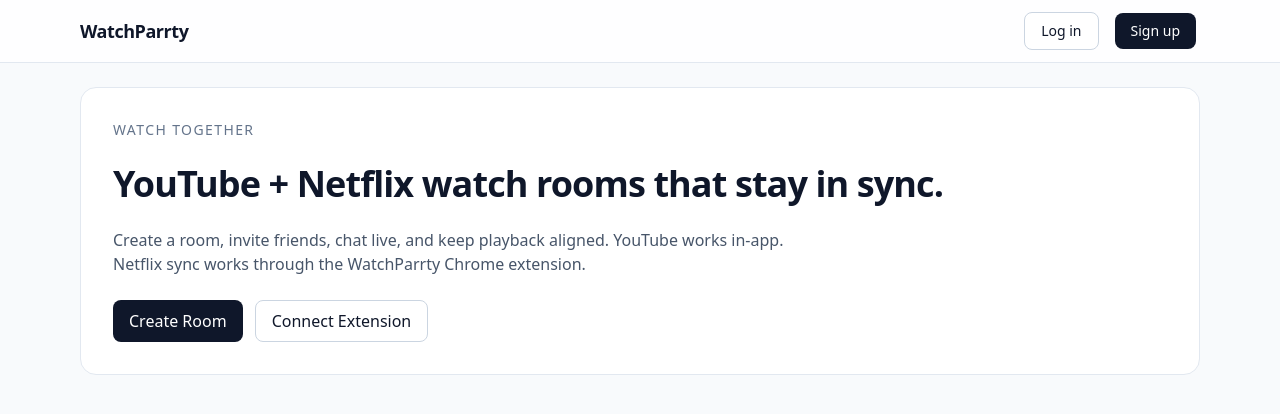
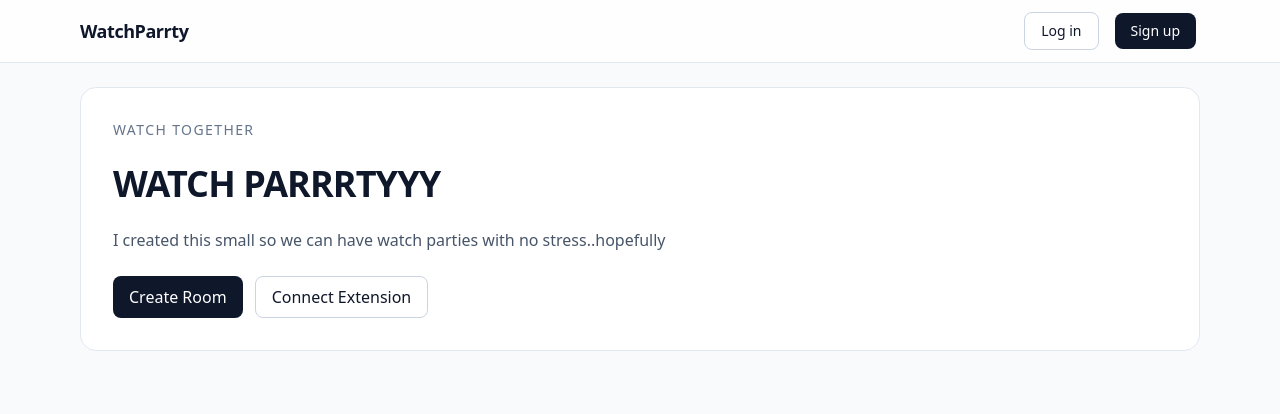
Before and after one commit to thekingsleyhemans/WatchPartty, a Next.js app: page / in a window 1280 px wide. Shown: the top 414 px of the page. Built offline with nearby package versions, Linux system fonts and the light colour scheme; no server answers.

Commit message:
Refine auth UX and room controls

```diff
--- a/app/page.tsx
+++ b/app/page.tsx
@@ -7,9 +7,9 @@
   return (
     <section className="grid gap-6 rounded-2xl border border-slate-200 bg-white p-8">
       <p className="text-sm uppercase tracking-widest text-slate-500">Watch together</p>
-      <h1 className="text-4xl font-semibold tracking-tight">YouTube + Netflix watch rooms that stay in sync.</h1>
+      <h1 className="text-4xl font-semibold tracking-tight">WATCH PARRRTYYY</h1>
       <p className="max-w-2xl text-slate-600">
-        Create a room, invite friends, chat live, and keep playback aligned. YouTube works in-app. Netflix sync works through the WatchParrty Chrome extension.
+        I created this small so we can have watch parties with no stress..hopefully
       </p>
       <div className="flex flex-wrap gap-3">
         <Link href={user ? "/create-room" : "/signup"} className="btn btn-primary">
```
